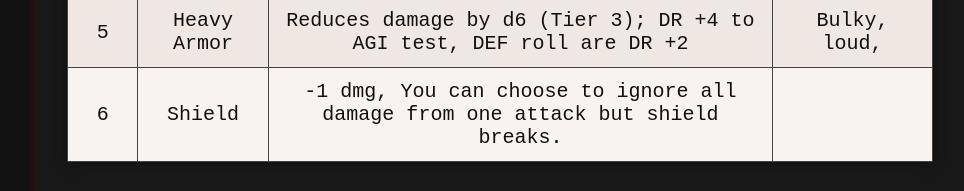
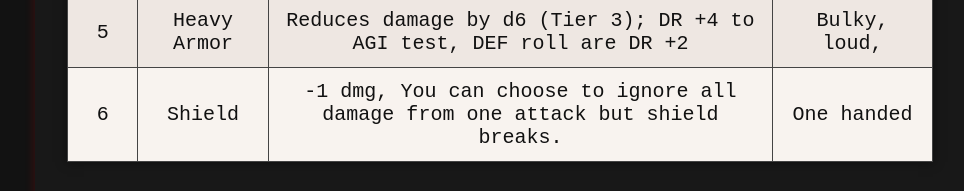
Before and after one commit to TheVikkodamus/DETHKrawl-GB, a plain HTML site: page docs/html/randomly_creating_characters.html in a window 1280 px wide. Shown: the part 7468-7659 px from the top of the page, without its empty margins (315-1279 px from the left). Drawn offline with Linux system fonts and the light colour scheme.

Commit message:
Update randomly_creating_characters.html

```diff
--- a/docs/html/randomly_creating_characters.html
+++ b/docs/html/randomly_creating_characters.html
@@ -509,7 +509,7 @@
     <tr><td>3</td><td>Light Armor</td><td>Reduces damage by d2 (Tier 1)</td><td>Quiet, flexible</td></tr>
     <tr><td>4</td><td>Medium Armor</td><td>Reduces damage by d4 (Tier 2); DR +2 to AGI tests and DEF</td><td>Bulky, clanky</td></tr>
     <tr><td>5</td><td>Heavy Armor</td><td>Reduces damage by d6 (Tier 3); DR +4 to AGI test, DEF roll are DR +2</td><td>Bulky, loud,</td></tr>
-    <tr><td>6</td><td>Shield</td><td>-1 dmg, You can choose to ignore all damage from one attack but shield breaks.</td><td></td></tr>
+    <tr><td>6</td><td>Shield</td><td>-1 dmg, You can choose to ignore all damage from one attack but shield breaks.</td><td>One handed</td></tr>
   </tbody>
 </table>
 
```
